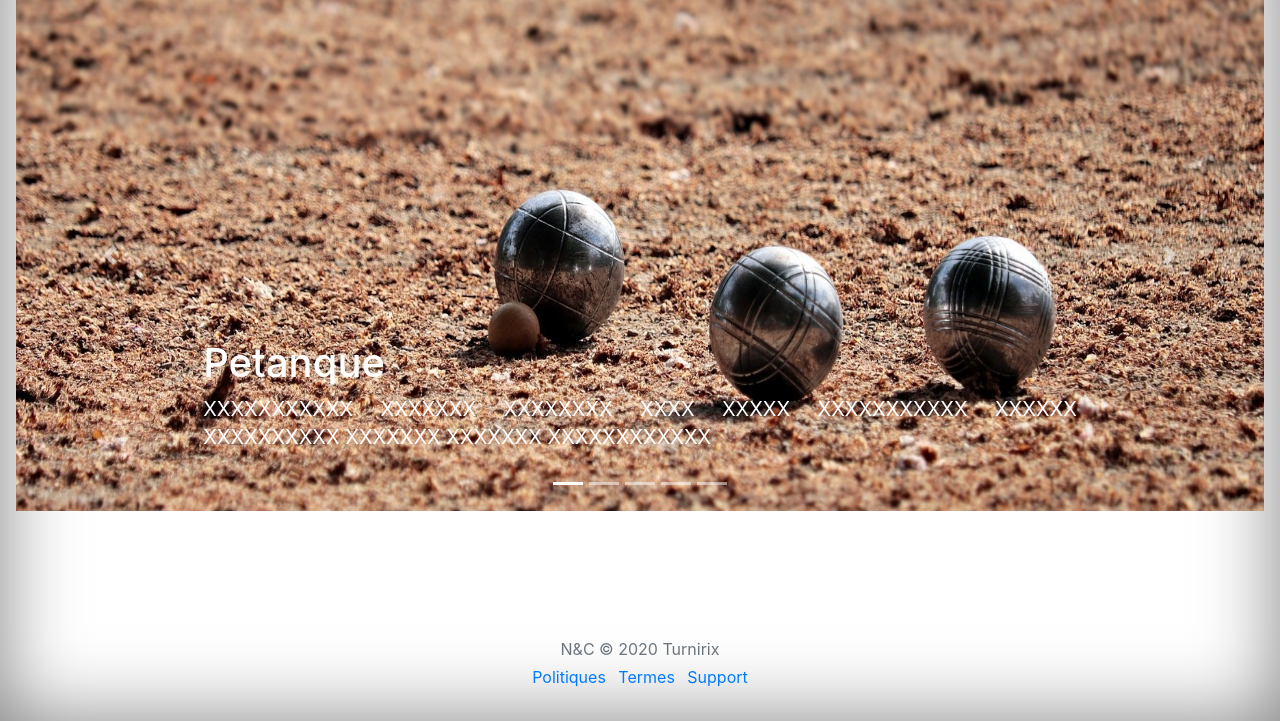
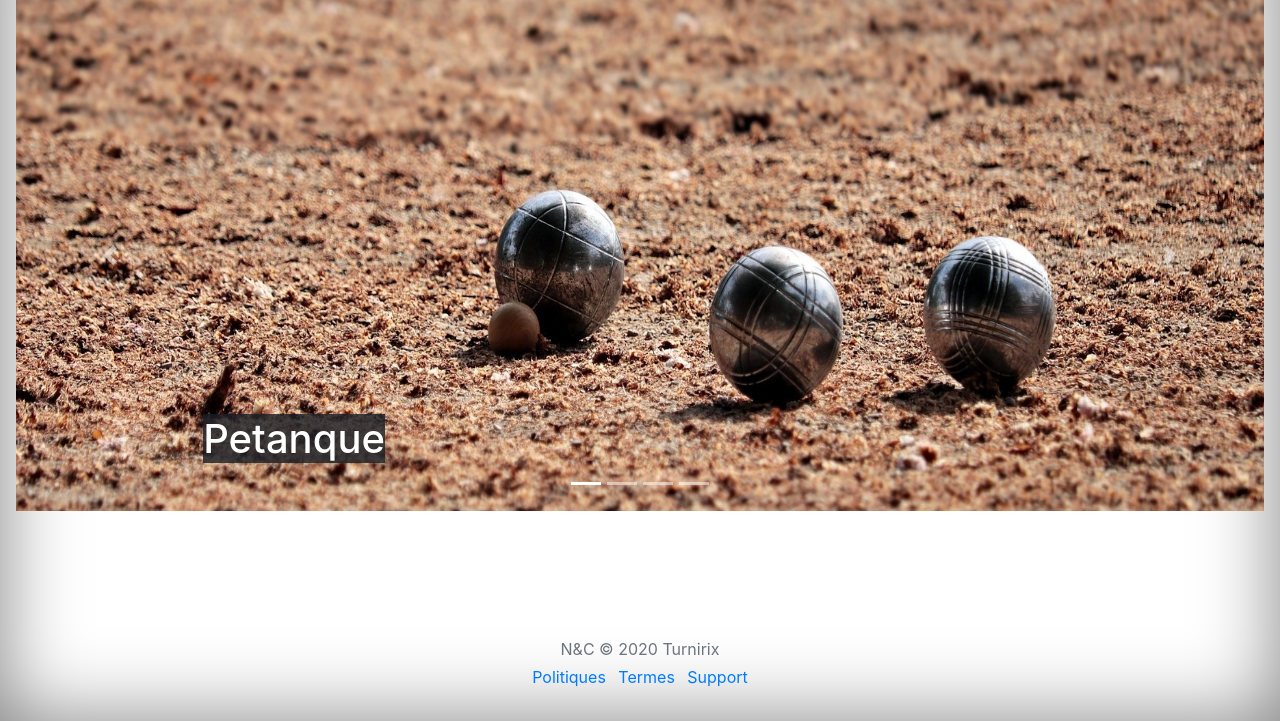
Before and after one commit to charlister/Turnirix, a PHP site: page / in a window 1280 px wide. Shown: the part 79-800 px from the top of the page. Run offline with PHP 8.4, Linux system fonts and the light colour scheme; the visitor is signed in with stand-in values (Sample User, id 1).

Commit message:
Add files via upload

```diff
--- a/contact.php
+++ b/contact.php
@@ -15,7 +15,7 @@
   <link rel="stylesheet" type="text/css" href="css/bootstrap.css">
 </head>
 <body>
-  <div class="d-flex w-100 min-vh-100 p-3 mx-auto flex-column">
+  <div class="d-flex w-100 min-vh-100 p-3 mx-auto flex-column bodycontactform">
 
     <?php require_once 'header.php'; ?> <!-- HEADER -->
 
@@ -24,11 +24,11 @@
 		<div class="container">
         <div class="py-5 text-center">
             <h2>Contactez-nous</h2>
-            <p class="lead">Devrions-nous écrire un mot ici ?</p>
+            <p class="lead">en remplissant le formulaire ci-dessous</p>
         </div>
 
         <div class="row p-3 mb-3">
-          <div class="col-md-8 p-3 order-md-1 mx-auto">
+          <div class="col-md-6 p-3 order-md-1 mx-auto">
               <form class="" method="post" action="bdd/mail.php">
 
                 <div class="row">
--- a/index.php
+++ b/index.php
@@ -36,7 +36,6 @@
                   <li data-target="#myCarousel" data-slide-to="1"></li>
                   <li data-target="#myCarousel" data-slide-to="2"></li>
                   <li data-target="#myCarousel" data-slide-to="3"></li>
-                  <li data-target="#myCarousel" data-slide-to="4"></li>
                 </ol>
 
                 <div class="carousel-inner">
@@ -49,8 +48,7 @@
 
                     <div class="container">
                       <div class="carousel-caption text-left">
-                        <h1>Petanque</h1>
-                        <p class="text-wrap text-justify text-truncate">XXXXXXXXXXX XXXXXXX XXXXXXXX XXXX XXXXX XXXXXXXXXXX XXXXXX XXXXXXXXXX XXXXXXX XXXXXXX XXXXXXXXXXXX</p>
+                        <h1><span>Petanque</span></h1>
                       </div>
                     </div>
                   </div>
@@ -63,8 +61,7 @@
 
                     <div class="container">
                       <div class="carousel-caption text-left">
-                        <h1>Volley</h1>
-                        <p class="text-wrap text-justify text-truncate">XXXXXXXXXXX XXXXXXX XXXXXXXX XXXX XXXXX XXXXXXXXXXX XXXXXX XXXXXXXXXX XXXXXXX XXXXXXX XXXXXXXXXXXX</p>
+                        <h1><span>Volley</span></h1>
                       </div>
                     </div>
                   </div>
@@ -77,8 +74,7 @@
 
                     <div class="container">
                       <div class="carousel-caption text-left">
-                        <h1>Tennis</h1>
-                        <p class="text-wrap text-justify text-truncate">XXXXXXXXXXX XXXXXXX XXXXXXXX XXXX XXXXX XXXXXXXXXXX XXXXXX XXXXXXXXXX XXXXXXX XXXXXXX XXXXXXXXXXXX</p>
+                        <h1><span>Tennis</span></h1>
                       </div>
                     </div>
                   </div>
@@ -91,21 +87,7 @@
 
                     <div class="container">
                       <div class="carousel-caption text-left">
-                        <h1>Foot</h1>
-                        <p class="text-wrap text-justify text-truncate">XXXXXXXXXXX XXXXXXX XXXXXXXX XXXX XXXXX XXXXXXXXXXX XXXXXX XXXXXXXXXX XXXXXXX XXXXXXX XXXXXXXXXXXX</p>
-                      </div>
-                    </div>
-                  </div>
-
-                  <div class="carousel-item">
-                    <svg>
-                      <img src="../images/OZ75PD0.jpg" class="img-fluid">
-                    </svg>
-
-                    <div class="container">
-                      <div class="carousel-caption">
-                        <h1>Image ?</h1>
-                        <p class="text-wrap text-justify text-truncate">XXXXXXXXXXX XXXXXXX XXXXXXXX XXXX XXXXX XXXXXXXXXXX XXXXXX XXXXXXXXXX XXXXXXX XXXXXXX XXXXXXXXXXXX</p>
+                        <h1><span>Foot</span></h1>
                       </div>
                     </div>
                   </div>
--- a/index_2.css
+++ b/index_2.css
@@ -42,10 +42,9 @@ body {
 
 @media (min-width: 40em) {
   /* Bump up size of carousel content */
-  .carousel-caption p {
-    margin-bottom: 1.25rem;
-    font-size: 1.25rem;
-    line-height: 1.4;
+
+  .carousel-caption h1 span{
+    background-color: rgba(25, 30, 38, 0.8);
   }
 
   .featurette-heading {
```
Also changed, not shown: sign.css (+23 -0 lines), signin.php (+7 -6 lines), signup.php (+5 -6 lines).
